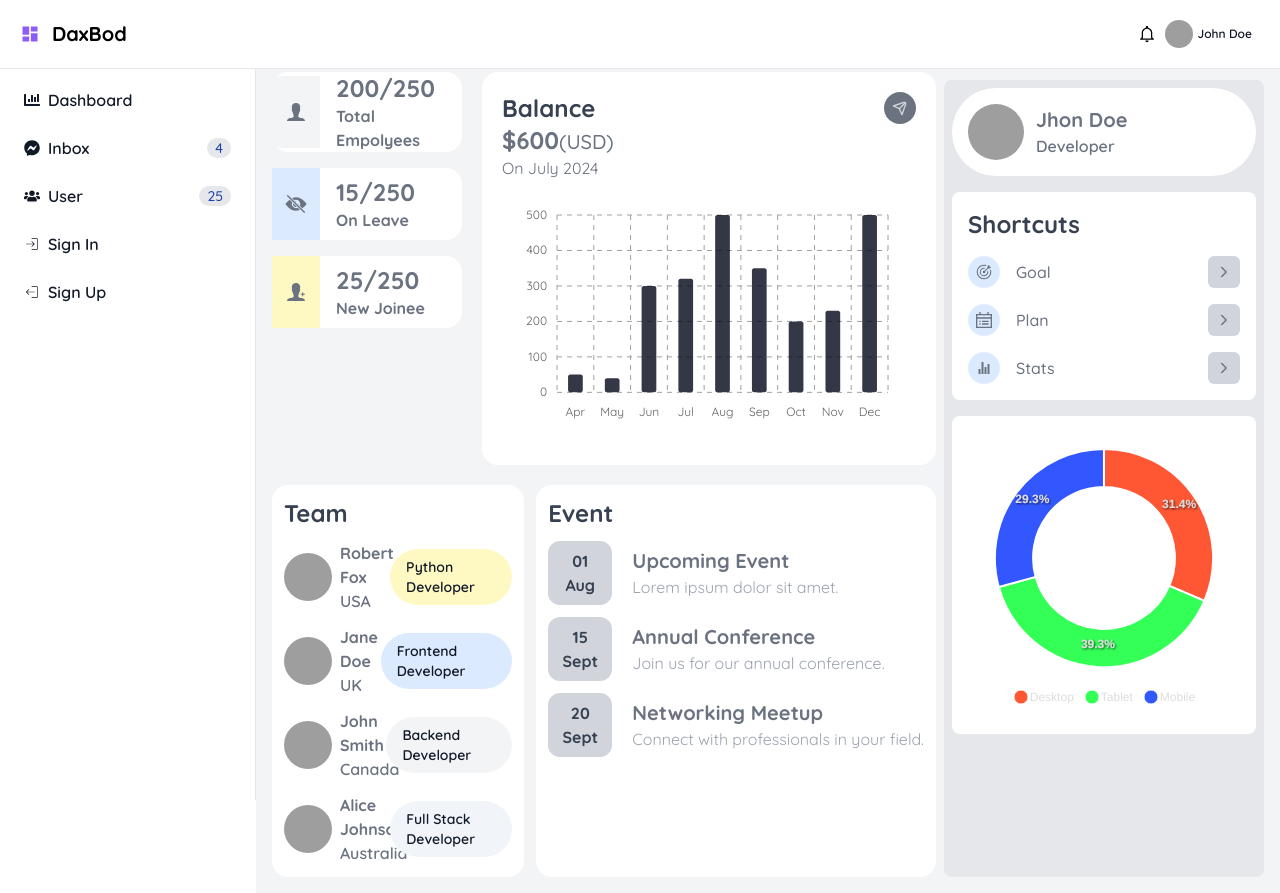
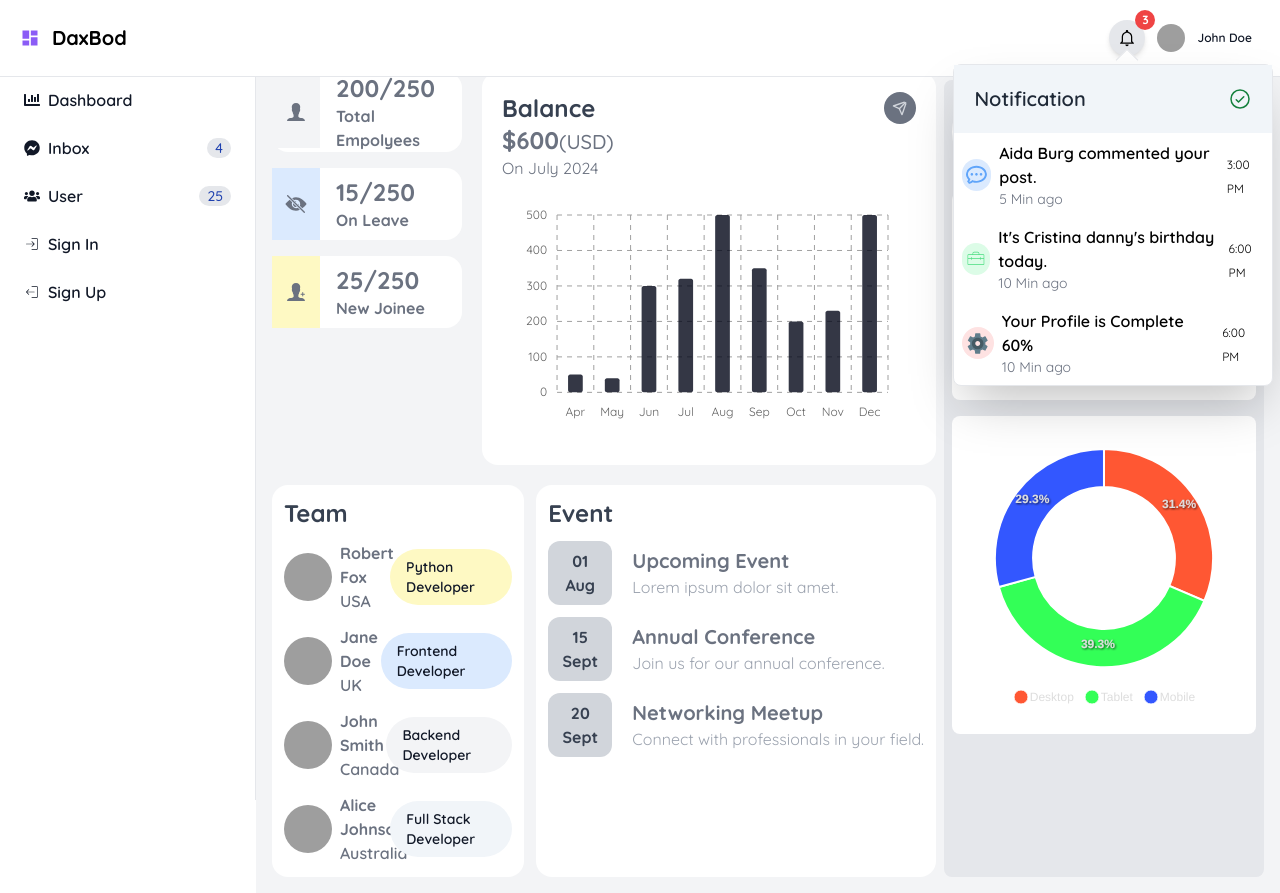
Before and after one commit to tejas-dhairyatech/telwind-css-dashboard, a React (Vite) app: page / in a window 1280 px wide. Built offline with nearby package versions, Linux system fonts and the light colour scheme; grey boxes are pictures that could not be loaded.

Commit message:
Notification Card Changes

```diff
--- a/src/components/Header/index.tsx
+++ b/src/components/Header/index.tsx
@@ -3,6 +3,9 @@ import { HiOutlineMenuAlt2 } from "react-icons/hi";
 import { IoMdNotificationsOutline } from "react-icons/io";
 import { MdDashboard } from "react-icons/md";
 import user01 from "../../assets/images/user01.png"
+import { PiCheckCircle, PiToolboxThin } from "react-icons/pi";
+import { FaRegCommentDots } from "react-icons/fa";
+import { FcSettings } from "react-icons/fc";
 
 
 const Header = ({ toggleSidebar = () => { } }: any) => {
@@ -25,13 +28,92 @@ const Header = ({ toggleSidebar = () => { } }: any) => {
                                 <span className="text-xl self-center font-bold">DaxBod</span>
                             </a>
                         </div>
-                        <div className="flex items-center space-x-1 p-2  rounded-lg ">
-                            <button className="flex items-center p-1 text-sm">
+                        <div className="flex items-center space-x-1 p-2  rounded-lg gap-2">
+                            <div className="relative inline-block">
+                                <button
+                                    className="p-2 bg-gray-200 hover:bg-gray-300 rounded-full
+                                    focus:outline-none shadow-md text-sm"
+                                >
+                                    <IoMdNotificationsOutline className="text-xl font-medium" />
+                                    {(
+                                        <span
+                                            className="absolute top-0 right-0 inline-flex items-center justify-center h-5 w-5
+                                        text-xs font-bold text-white bg-red-500 rounded-full"
+                                            style={{ transform: "translate(50%, -50%)" }}
+                                        >
+                                            3
+                                        </span>
+                                    )}
+                                </button>
+                                <div className="absolute top-0 left-1/2 transform translate-y-8 -translate-x-2 w-4 h-4 bg-white border-t border-l rotate-45"></div>
 
-                                <IoMdNotificationsOutline className="text-xl font-medium" />
+                                <div className="absolute  -right-32  mt-2 w-80 bg-white border
+                                 rounded-lg shadow-2xl">
+                                    <div className="flex items-center justify-between p-5 bg-slate-100">
+                                        <h3 className="text-xl font-semibold text-gray-800">Notification</h3>
+                                        <PiCheckCircle className="text-green-700 text-2xl" />
+
+                                    </div>
+                                    <div className="flex gap-2 items-center justify-center p-2">
+                                        <FaRegCommentDots className="font-medium text-3xl bg-blue-100 rounded-full p-1 w-8 h-8 text-blue-400" />
+                                        <div className="flex flex-col">
+                                            <span className="font-semibold">
+                                                Aida Burg commented your post.
+                                            </span>
+                                            <span className="text-gray-500 text-sm">
+                                                5 Min ago
+                                            </span>
+                                        </div>
+                                        <div>
+                                            <span className="text-xs text-right">
+                                                3:00 PM
+                                            </span>
+                                        </div>
 
 
-                            </button>
+                                    </div>
+                                    <div className="flex gap-2 items-center justify-center p-2">
+                                        <PiToolboxThin className="font-medium text-3xl bg-green-100 rounded-full p-1 w-8 h-8 text-green-400" />
+                                        <div className="flex flex-col">
+                                            <span className="font-semibold">
+                                                It's Cristina danny's birthday today.
+                                            </span>
+                                            <span className="text-gray-500 text-sm">
+                                                10 Min ago
+                                            </span>
+                                        </div>
+                                        <div>
+                                            <span className="text-xs text-right">
+                                                6:00 PM
+                                            </span>
+                                        </div>
+
+
+                                    </div>
+                                    <div className="flex gap-2 items-center justify-center p-2">
+                                        <FcSettings className="font-medium text-3xl bg-red-100 rounded-full p-1 w-8 h-8 text-red-400" />
+                                        <div className="flex flex-col">
+                                            <span className="font-semibold">
+                                                Your Profile is Complete 60%
+                                            </span>
+                                            <span className="text-gray-500 text-sm">
+                                                10 Min ago
+                                            </span>
+                                        </div>
+                                        <div>
+                                            <span className="text-xs text-right">
+                                                6:00 PM
+                                            </span>
+                                        </div>
+
+
+                                    </div>
+
+                                </div>
+
+
+                            </div>
+
 
                             {/* Avatar */}
                             <img
```
